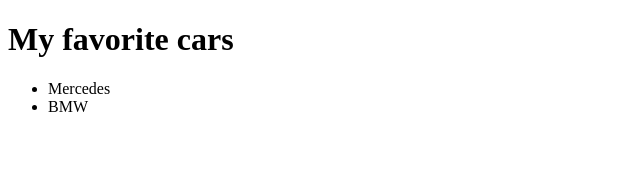
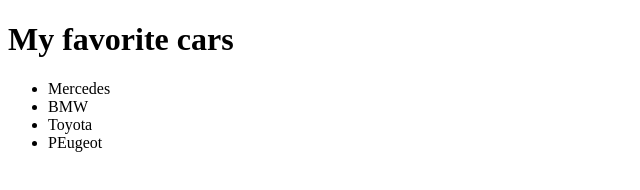
Before and after one commit to ygugur/Test102, a plain HTML site: page index.html in a window 1280 px wide. Shown: the whole page, without its empty margins (0-640 px from the left). Drawn offline with Linux system fonts and the light colour scheme.

Commit message:
second commit

```diff
--- a/index.html
+++ b/index.html
@@ -11,6 +11,9 @@
   <ul>
       <li>Mercedes</li>
       <li>BMW</li>
+      <li>Toyota</li>
+      <li>PEugeot</li>
+
 
 
   </ul>
```
